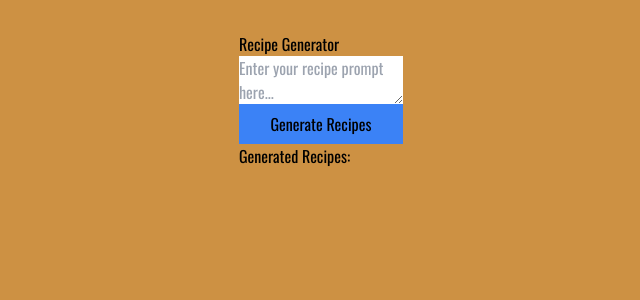
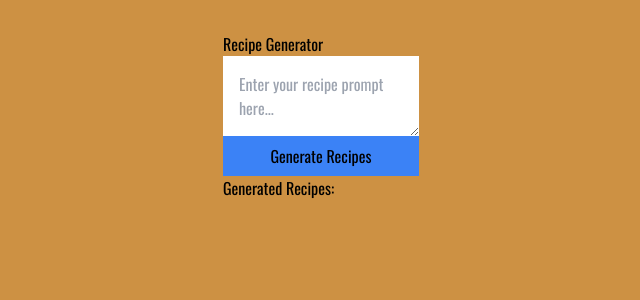
Before and after one commit to KwiecienKamil/AI-recipe-generator, a Next.js app: page /recipes in a window 1280 px wide. Shown: the top 300 px of the page, without its empty margins (319-959 px from the left). Built offline with nearby package versions, Linux system fonts and the light colour scheme; a web font is replaced by a local one.

Commit message:
Little fix

```diff
--- a/src/app/page.tsx
+++ b/src/app/page.tsx
@@ -1,7 +1,6 @@
 "use client";
 import Link from "next/link";
 import { FaPlateWheat } from "react-icons/fa6";
-import { PiOvenBold } from "react-icons/pi";
 import { FiArrowRight } from "react-icons/fi";
 import homepageImage2 from "./assets/homepage2.png";
 import Image from "next/image";
--- a/src/app/recipes/page.tsx
+++ b/src/app/recipes/page.tsx
@@ -42,6 +42,7 @@ const page = () => {
           value={userInput}
           onChange={(e) => setUserInput(e.target.value)}
           placeholder="Enter your recipe prompt here..."
+          className="p-4"
         />
         <button
           onClick={handleGenerateRecipes}
```
